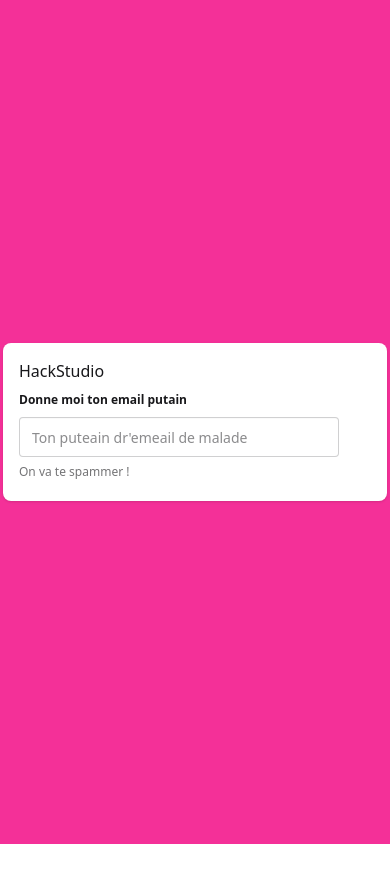
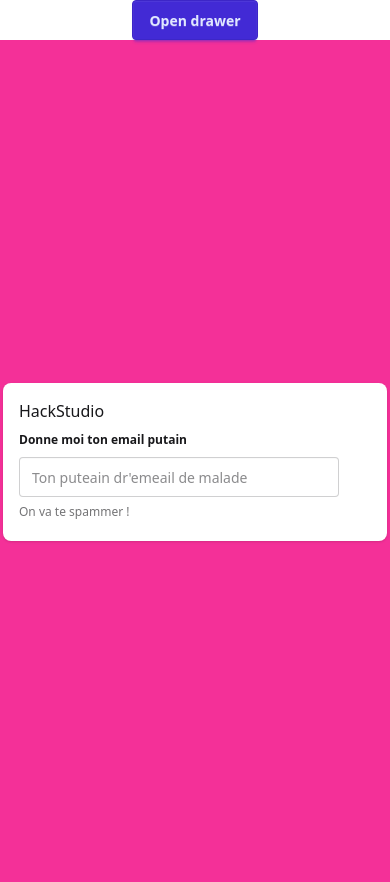
Before and after one commit to davidvoge/hackstudio, a Next.js app: page / in a window 390 px wide. Before the commit the page ends 844 px from the top, so only its background shows below. Built offline with nearby package versions, Linux system fonts and the light colour scheme.

Commit message:
implement responsive layout with Navbar component in RootLayout

```diff
--- /dev/null
+++ b/app/components/Navbar.js
@@ -0,0 +1,32 @@
+export default function Navbar() {
+  return (
+    <div className="drawer w-auto lg:drawer-open">
+      <input id="my-drawer-2" type="checkbox" className="drawer-toggle" />
+      <div className="drawer-content flex flex-col items-center justify-center">
+        {/* Page content here */}
+        <label
+          htmlFor="my-drawer-2"
+          className="btn btn-primary drawer-button lg:hidden"
+        >
+          Open drawer
+        </label>
+      </div>
+      <div className="drawer-side">
+        <label
+          htmlFor="my-drawer-2"
+          aria-label="close sidebar"
+          className="drawer-overlay"
+        ></label>
+        <ul className="menu bg-base-200 text-base-content min-h-full w-80 p-4">
+          {/* Sidebar content here */}
+          <li>
+            <a>Sidebar Item 1</a>
+          </li>
+          <li>
+            <a>Sidebar Item 2</a>
+          </li>
+        </ul>
+      </div>
+    </div>
+  );
+}
--- a/app/layout.js
+++ b/app/layout.js
@@ -1,4 +1,5 @@
 import "./globals.css";
+import Navbar from "./components/Navbar";
 import { SpeedInsights } from "@vercel/speed-insights/next";
 
 export const metadata = {
@@ -18,7 +19,12 @@ export default function RootLayout({ children }) {
           src="/js/script.js"
         ></script>
       </head>
-      <body>{children}</body>
+      <body>
+        <div className="lg:flex lg:flex-row h-screen">
+          <Navbar />
+          <div className="lg:w-full">{children}</div>
+        </div>
+      </body>
     </html>
   );
 }
```
